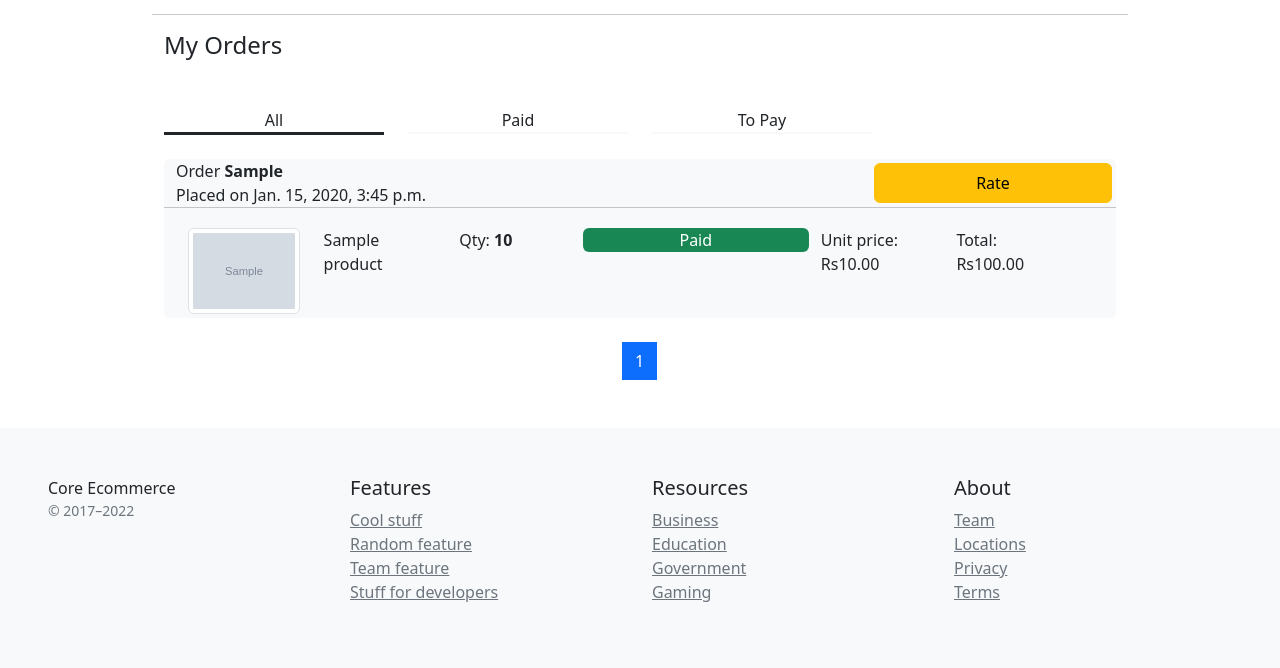
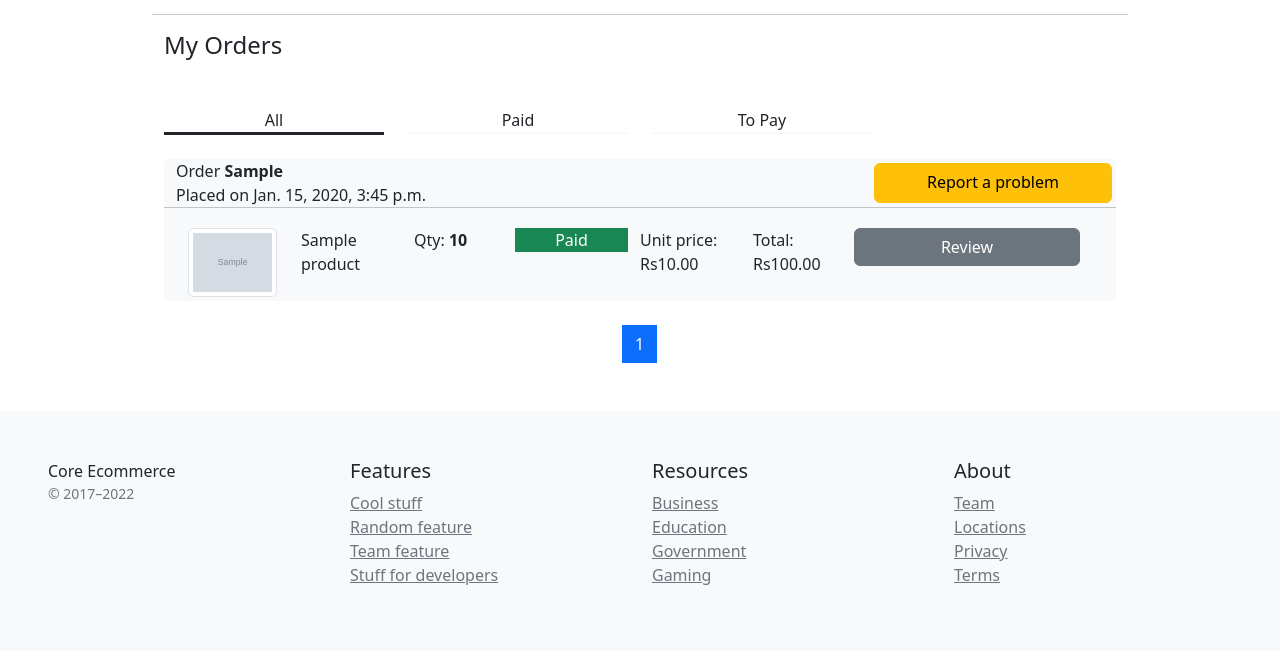
Before and after one commit to AbhinasRegmi/ecommerce, a Django app: page /accounts/dashboard/ in a window 1280 px wide. Shown: the part 238-906 px from the top of the page. After the commit the page ends 823 px from the top, so only its background shows below. Run offline with Django 4.2, Linux system fonts and the light colour scheme; a user stored in the database is signed in; tables that the repository leaves empty hold one stand-in row (values such as "Sample post"); grey boxes marked "Sample" are stand-in pictures; some libraries are stand-ins or nearby versions.

Commit message:
Orders Templates Refactoring

```diff
--- a/templates/accounts/dashboard.html
+++ b/templates/accounts/dashboard.html
@@ -55,13 +55,13 @@
                     <div class="row bg-light my-4 rounded">
                         <div class="col-8">
                             <p class="fw-small mb-0">Order <b>{{order.intent}}</b></p>
-                            <div class="fs-6 mt-0">Placed on {{order.updated_at}}</div>
+                            <div class="fs-6 mt-0">Placed on {{order.created_at}}</div>
                         </div>
 
                         <div class="col"></div>
 
                         {% if order.billing_status %}
-                            <button type="button" class="btn btn-warning col-3 my-1 mx-1">Rate</button>
+                        <a role="button" href="#report" class="btn btn-warning col-3 my-1 mx-1">Report a problem</a>
                         {% else %}
                             <a role="button" href="{% url 'payments:saved' order.intent %}" class="btn btn-warning col-3 my-1 mx-1">Pay Now (Rs{{order.total_amount}})</a>
                         {% endif %}
@@ -78,13 +78,14 @@
                                     <div class="col">Qty: <b>{{item.quantity}}</b></div>
 
                                     {% if order.billing_status %}
-                                        <div class="bg-success col-3 text-center h-25 rounded text-white text-small">Paid</div>
+                                        <div class="bg-success col text-center h-25  text-white text-small">Paid</div>
                                     {% else %}
-                                        <div class="bg-danger col-3 text-center h-25 rounded text-white ">Unpaid</div>
+                                        <div class="bg-danger col text-center h-25 text-white ">Unpaid</div>
                                     {% endif %}
 
                                     <div class="col">Unit price: Rs{{item.unit_price}}</div>
                                     <div class="col">Total: Rs{{item.total_amount}}</div>
+                                    <a role="button" href="#review" class="btn btn-secondary col-3 h-25">Review</a>
 
                                 </div>
 
```
